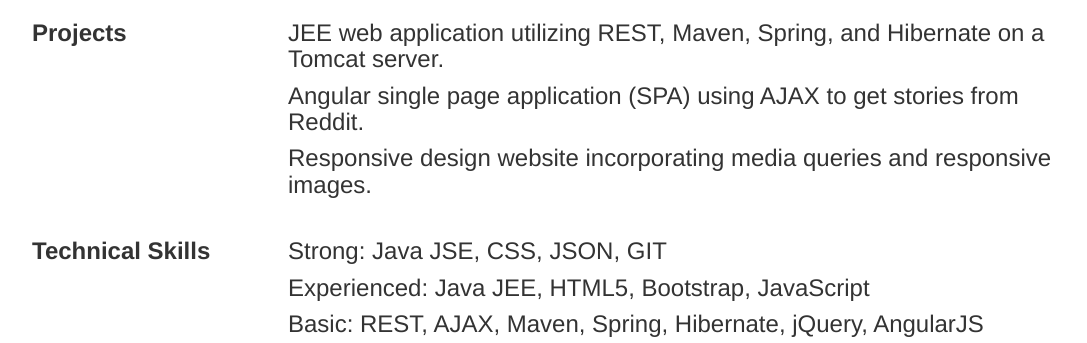
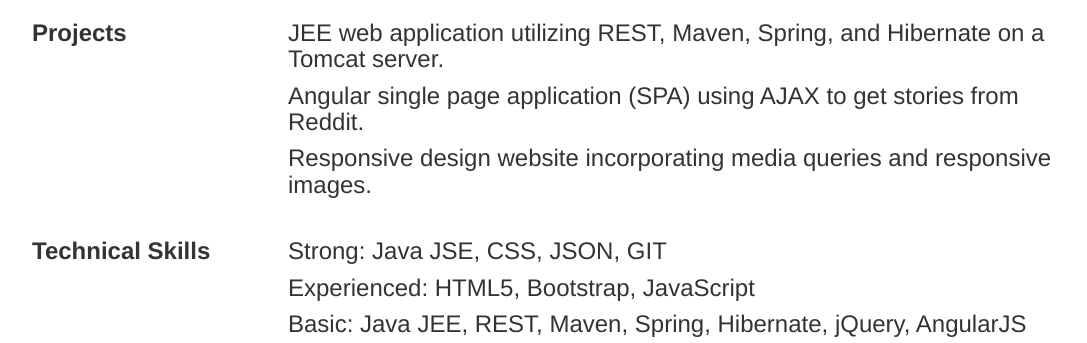
Before and after one commit to jshobbs/responsive, a plain HTML site: page index.html in a window 1280 px wide. Shown: the part 457-800 px from the top of the page, without its empty margins (96-1183 px from the left). Drawn offline with Linux system fonts and the light colour scheme.

Commit message:
Update index.html
Update technical skills section.

```diff
--- a/index.html
+++ b/index.html
@@ -54,8 +54,8 @@
 				</div>
 				<div class="col-md-9">
 					<div><h3 class="resume-margin">Strong: Java JSE, CSS, JSON, GIT</h3></div>
-					<div><h3 class="resume-margin">Experienced: Java JEE, HTML5, Bootstrap, JavaScript</h3></div>
-					<div><h3 class="resume-margin">Basic: REST, AJAX, Maven, Spring, Hibernate, jQuery, AngularJS</h3></div>
+					<div><h3 class="resume-margin">Experienced: HTML5, Bootstrap, JavaScript</h3></div>
+					<div><h3 class="resume-margin">Basic: Java JEE, REST, Maven, Spring, Hibernate, jQuery, AngularJS</h3></div>
 				</div>
 			</div>
 		    <div class="row resume-spread">
```
